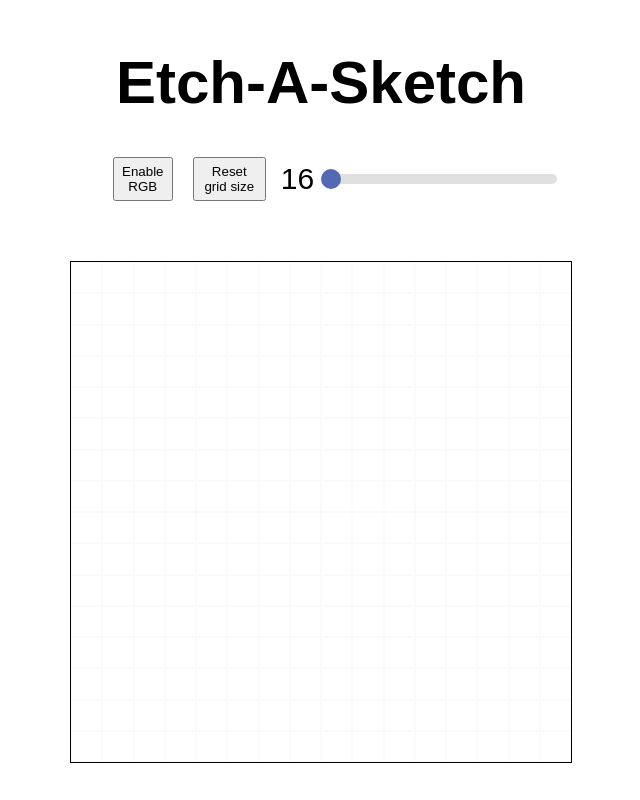
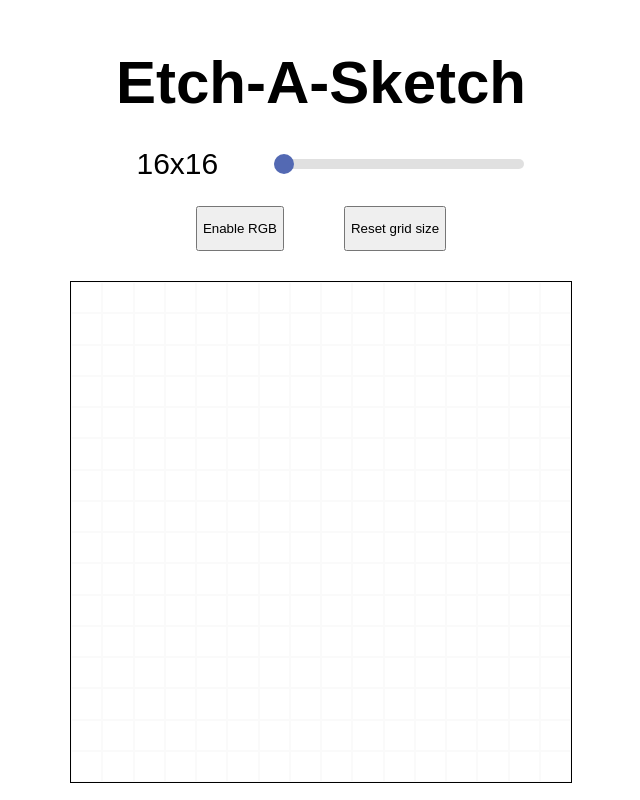
Before and after one commit to ndrewta/etch-a-sketch, a plain HTML site: page index.html in a window 1280 px wide. Shown: the whole page, without its empty margins (319-959 px from the left). Drawn offline with Linux system fonts and the light colour scheme.

Commit message:
Modified button and slider layout.

```diff
--- a/script.js
+++ b/script.js
@@ -83,33 +83,37 @@ function switchRgb() {
 }
 
 function updateSliderValue() {
-    sliderValue.textContent = slider.value
+    sliderValue.textContent = slider.value + 'x' + slider.value
     updateGrid()
 }
+
 
 let interactionState = false
 let rgbState = false
 let colorLightness = 50
 
 const container = document.querySelector('.container')
-
 const title = document.createElement('h1')
 title.textContent = 'Etch-A-Sketch'
 container.appendChild(title)
 
-const inputContainer = document.createElement('div')
-inputContainer.setAttribute('id', 'input-container')
-container.appendChild(inputContainer)
+const sliderContainer = document.createElement('div')
+sliderContainer.setAttribute('id', 'slider-container')
+container.appendChild(sliderContainer)
+
+const btnContainer = document.createElement('div')
+btnContainer.setAttribute('id', 'btn-container')
+container.appendChild(btnContainer)
 
 const rgbBtn = document.createElement('button')
 rgbBtn.setAttribute('id', 'rgb-btn')
 rgbBtn.textContent = "Enable RGB"
-inputContainer.appendChild(rgbBtn)
+btnContainer.appendChild(rgbBtn)
 
 const updateBtn = document.createElement('button')
 updateBtn.setAttribute('id', 'update-btn')
 updateBtn.textContent = "Reset grid size"
-inputContainer.appendChild(updateBtn)
+btnContainer.appendChild(updateBtn)
 
 const canvas = document.createElement('div')
 canvas.setAttribute('id','canvas')
@@ -121,12 +125,12 @@ slider.min = 16
 slider.max = 100
 slider.value = 16
 slider.setAttribute('id', 'slider')
-inputContainer.appendChild(slider)
+sliderContainer.appendChild(slider)
 
 const sliderValue = document.createElement('p')
 sliderValue.setAttribute('id', 'slider-value')
-sliderValue.textContent = slider.value
-inputContainer.insertBefore(sliderValue, slider)
+sliderValue.textContent = slider.value + 'x' + slider.value
+sliderContainer.insertBefore(sliderValue, slider)
 
 document.getElementById('update-btn').addEventListener('click', updateGrid)
 document.getElementById('rgb-btn').addEventListener('click', switchRgb)
--- a/styles.css
+++ b/styles.css
@@ -17,11 +17,17 @@ h1 {
     margin-bottom: 10px;
 }
 
-#input-container {
+#btn-container {
     display: flex;
-    justify-content: flex-start;
+    justify-content: center;
     align-items: center;
-    margin-bottom: 30px;
+}
+
+#slider-container {
+    display: flex;
+    justify-content: center;
+    align-items: center;
+    margin-bottom: -25px;
 }
 
 #canvas {
@@ -39,16 +45,15 @@ h1 {
 }
 
 #update-btn {
-    margin: 25px;
-    margin-left: -10px;
+    margin: 30px;
     padding: 5px;
-    width: 10em;
+    height: 45px;
 }
 
 #rgb-btn {
     margin: 30px;
     padding: 5px;
-    width: 8em;
+    height: 45px;
 
 }
 
@@ -60,7 +65,7 @@ h1 {
 
 #slider {
     -webkit-appearance: none;
-    width: 100%;
+    width: 250px;
     height: 10px;
     border-radius: 5px;
     background: #d3d3d3;
@@ -81,7 +86,7 @@ h1 {
 }
 
 p {
-    margin-right: 5px;
-    margin-left: -10px;
+    margin: 20px;
     font-size: 30px;
+    width: 115px;
 }
```
